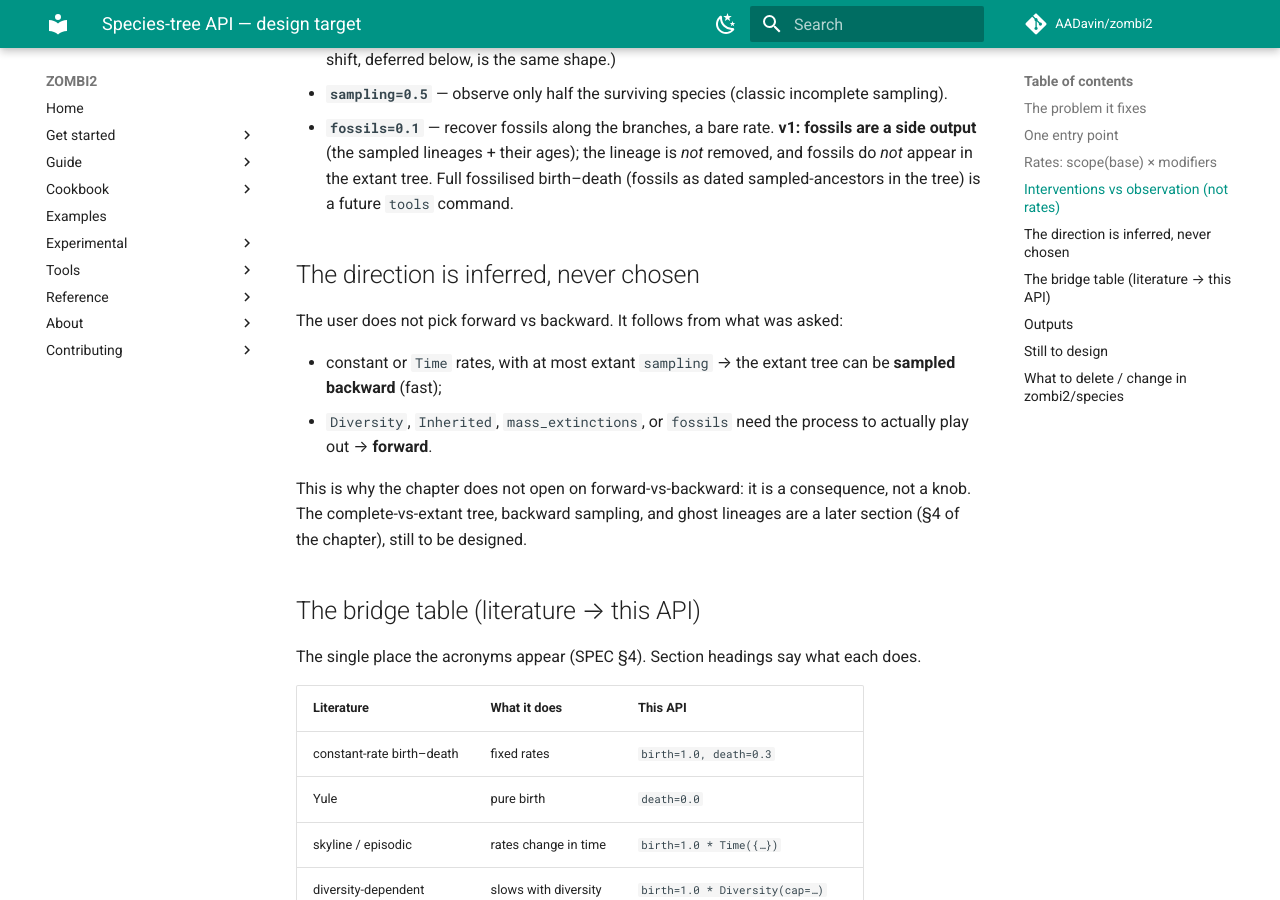
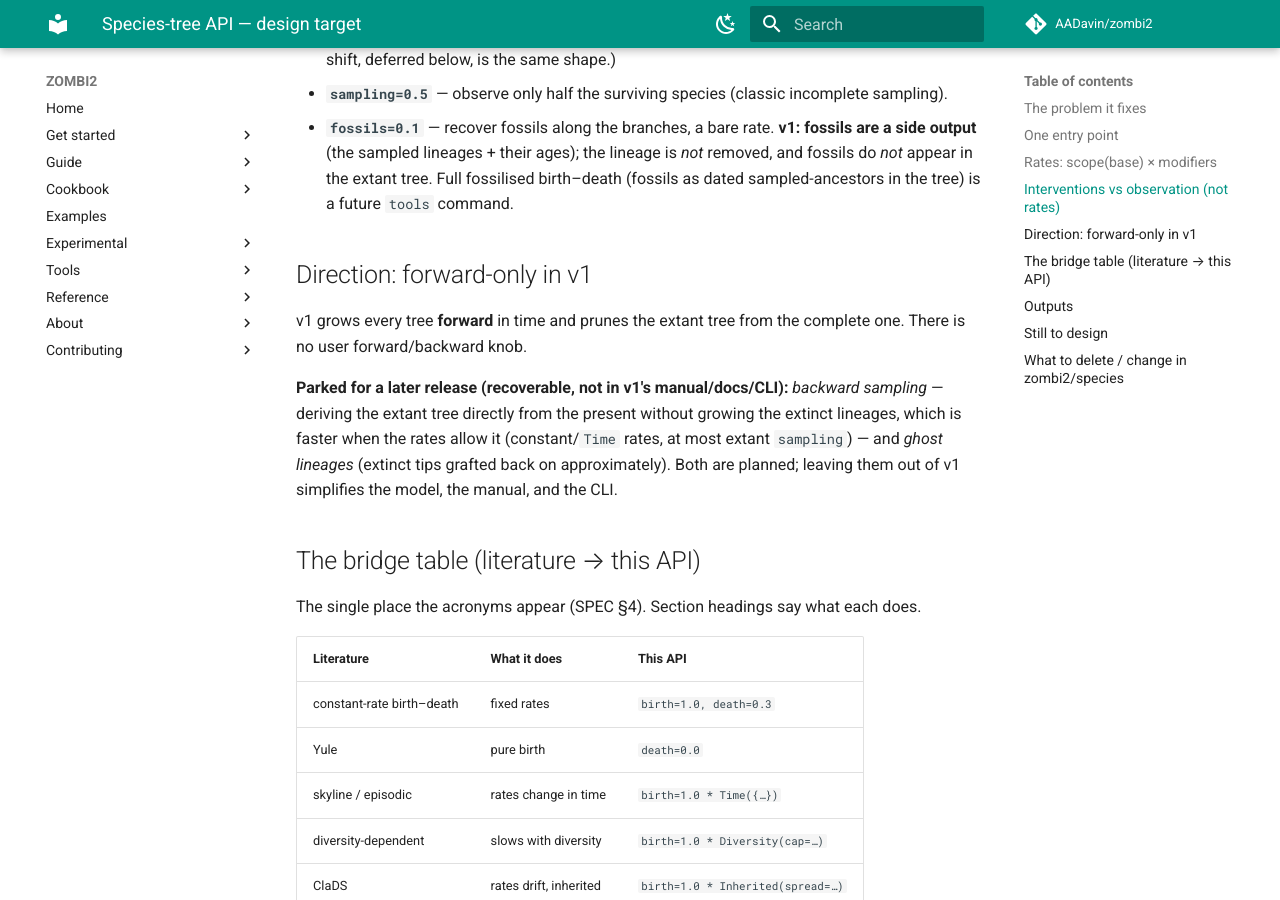
Before and after one commit to AADavin/zombi2, an MkDocs documentation site: the page built from docs/design/species-api.md, in a window 1280 px wide and 900 px high, scrolled down 2112 px. Built offline with MkDocs 1.6.1 and Material for MkDocs 9.7.7, drawn with Linux system fonts in a browser that asks for light colours; comment, search, counter and statistics services are not loaded.

Commit message:
docs: park backward sampling + ghost lineages (v1 is forward-only)
Adrián: keep these recoverable but out of the manual/docs/CLI for now — forward-only
simplifies the model a lot. Removed the "direction is inferred" backward-sampling
exposition and the ghost-lineages paragraph from ch4 and species-api.md, leaving a
one-line "planned for a later release" note in each so the concepts are recoverable.
No code change (the engine was already forward-only).

Co-Authored-By: Claude Opus 4.8 <noreply@anthropic.com>

```diff
--- a/docs/design/species-api.md
+++ b/docs/design/species-api.md
@@ -85,18 +85,16 @@ are bent independently. `Global` gives one budget for the whole tree instead of
   extant tree. Full fossilised birth–death (fossils as dated sampled-ancestors in the tree) is a
   future `tools` command.
 
-## The direction is inferred, never chosen
+## Direction: forward-only in v1
 
-The user does not pick forward vs backward. It follows from what was asked:
+v1 grows every tree **forward** in time and prunes the extant tree from the complete one. There is
+no user forward/backward knob.
 
-- constant or `Time` rates, with at most extant `sampling` → the extant tree can be **sampled
-  backward** (fast);
-- `Diversity`, `Inherited`, `mass_extinctions`, or `fossils` need the process to actually play out →
-  **forward**.
-
-This is why the chapter does not open on forward-vs-backward: it is a consequence, not a knob. The
-complete-vs-extant tree, backward sampling, and ghost lineages are a later section (§4 of the
-chapter), still to be designed.
+**Parked for a later release (recoverable, not in v1's manual/docs/CLI):** *backward sampling* —
+deriving the extant tree directly from the present without growing the extinct lineages, which is
+faster when the rates allow it (constant/`Time` rates, at most extant `sampling`) — and *ghost
+lineages* (extinct tips grafted back on approximately). Both are planned; leaving them out of v1
+simplifies the model, the manual, and the CLI.
 
 ## The bridge table (literature → this API)
 
```
Also changed, not shown: manual/revision/ch4-species-trees.md (+2 -6 lines).
